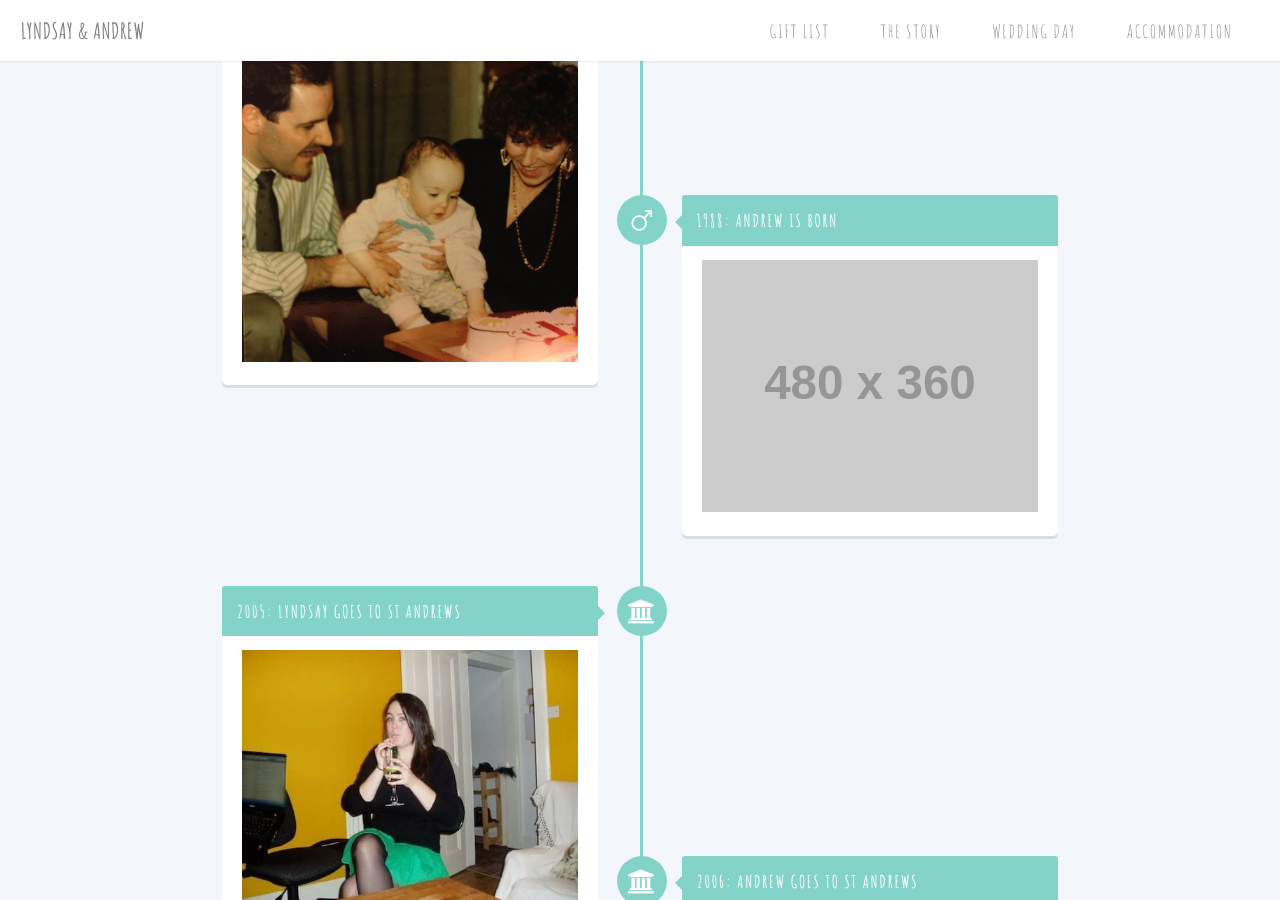
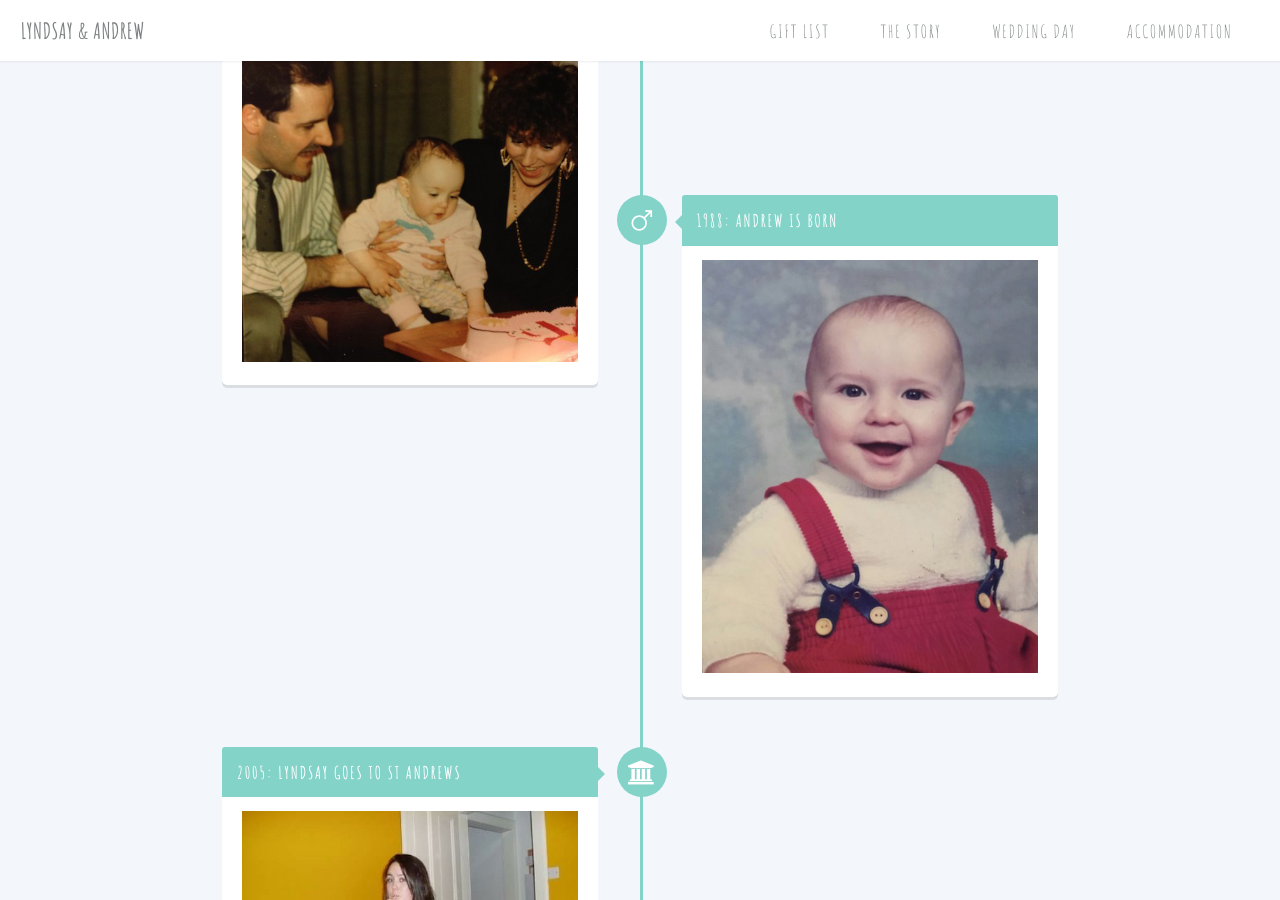
Before and after one commit to aliscott/young-wedding, a Jekyll site: the page built from index.html, in a window 1280 px wide and 900 px high, scrolled down 1712 px. Built offline with Jekyll 4.4.1, drawn with Linux system fonts in a browser that asks for light colours.

Commit message:
Add Andrew baby photo

```diff
--- a/index.html
+++ b/index.html
@@ -49,7 +49,7 @@ layout: landing-page
 				<div class="timeline-content right">
 					<h2>1988: Andrew is Born</h2>
 					<p></p>
-					<img class="timeline-image" src="http://via.placeholder.com/480x360" />
+					<img class="timeline-image" src="images/andrew-baby.jpg" />
 				</div>
 			</div>
 
```
Also changed, not shown: images/andrew-baby.jpg (added).
